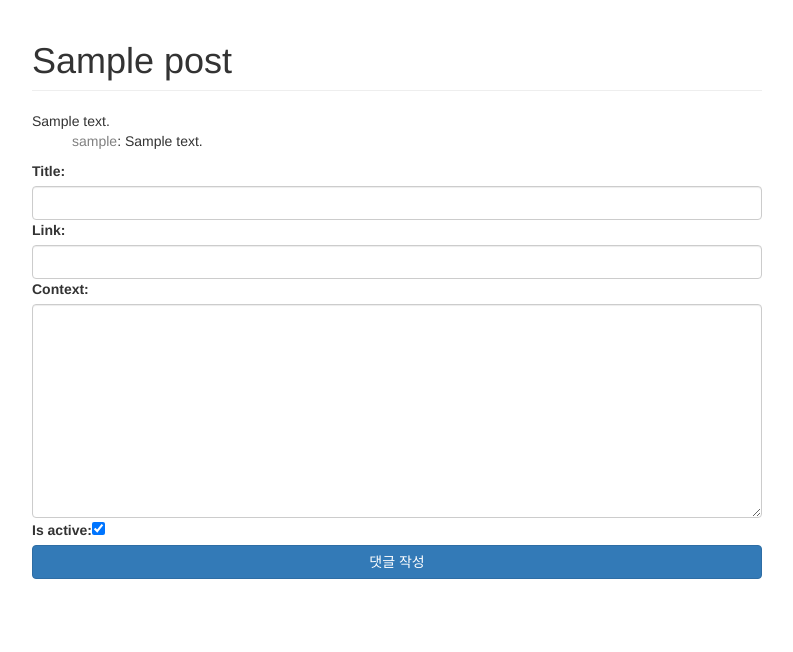
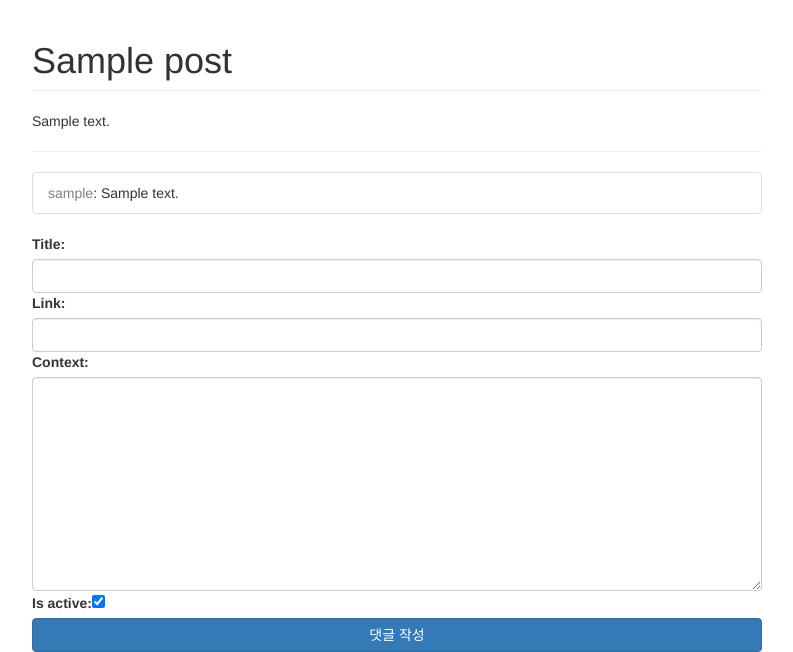
Before and after one commit to bookpark/Hackathon-Klass, a Django app: template klass/templates/post/document_question_detail.html in a window 1280 px wide. Shown: the part 399-1051 px from the top of the page, without its empty margins (243-1036 px from the left). Before the commit the page ends 978 px from the top, so only its background shows below. Run offline with Django 3.2, Linux system fonts and the light colour scheme; the template is opened without the code that fills it: values that come from a table or form of the project are taken from there, others are empty; tables that the repository leaves empty hold one stand-in row (values such as "Sample post"); parts of the project's set-up code (start-up, migrations or seed data) failed here and were passed over; some libraries are stand-ins or nearby versions.

Commit message:
post list 및 comment list에 list-group class  적용

```diff
--- a/klass/templates/include/comment_include.html
+++ b/klass/templates/include/comment_include.html
@@ -1,7 +1,7 @@
 <div>
-    <ul style="list-style: none;">
+    <ul style="list-style: none;" class="list-group">
         {% for comment in post.comment_set.all %}
-            <li><span style="color: gray;">{{ comment.user.username }}</span>: {{ comment.context }}
+            <li class="list-group-item"><span style="color: gray;">{{ comment.user.username }}</span>: {{ comment.context }}
                 {% if comment.user == request.user %}
                 <form action="{% url 'post:comment_delete' comment_pk=comment.pk %}" method="post" style="display: inline-block">
                     {% csrf_token %}
--- a/klass/templates/post/document_question_detail.html
+++ b/klass/templates/post/document_question_detail.html
@@ -5,5 +5,6 @@
         <script src="{{ post.link }}.js"></script>
     {% endif %}
     {{ post.context }}
+    <hr/>
     {% include 'include/comment_include.html' with post=post %}
 {% endblock %}
```
Also changed, not shown: klass/templates/include/list-horizontal.html (+7 -3 lines).
